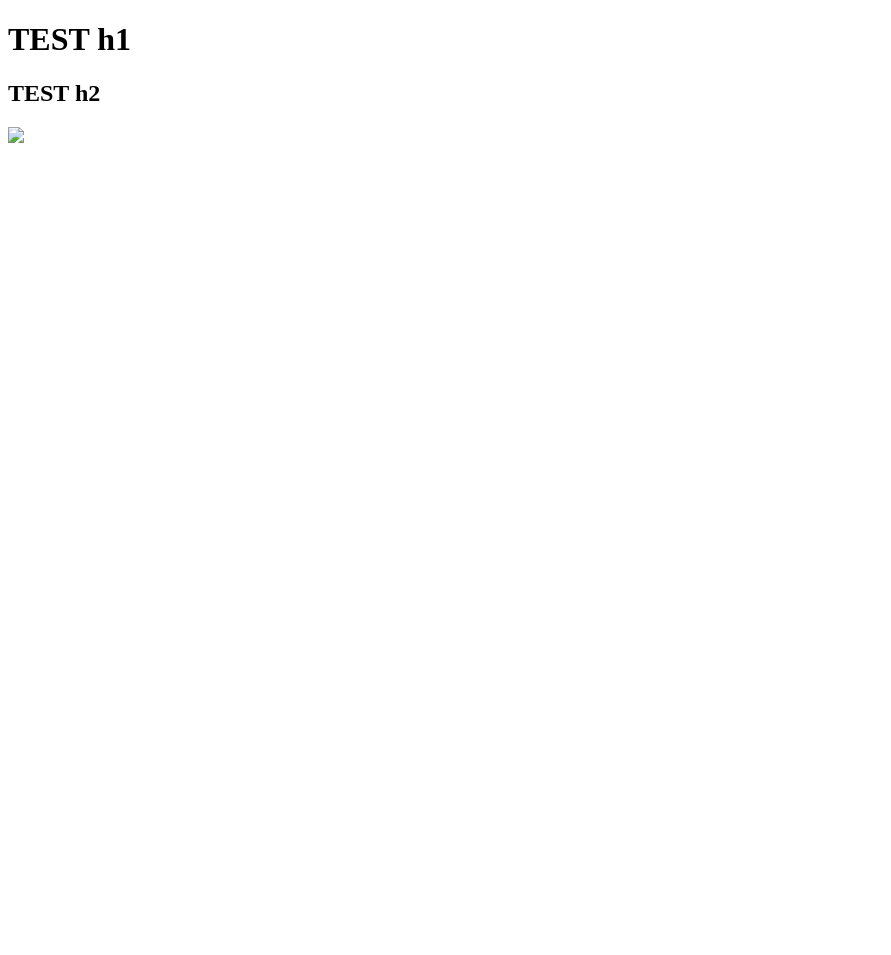
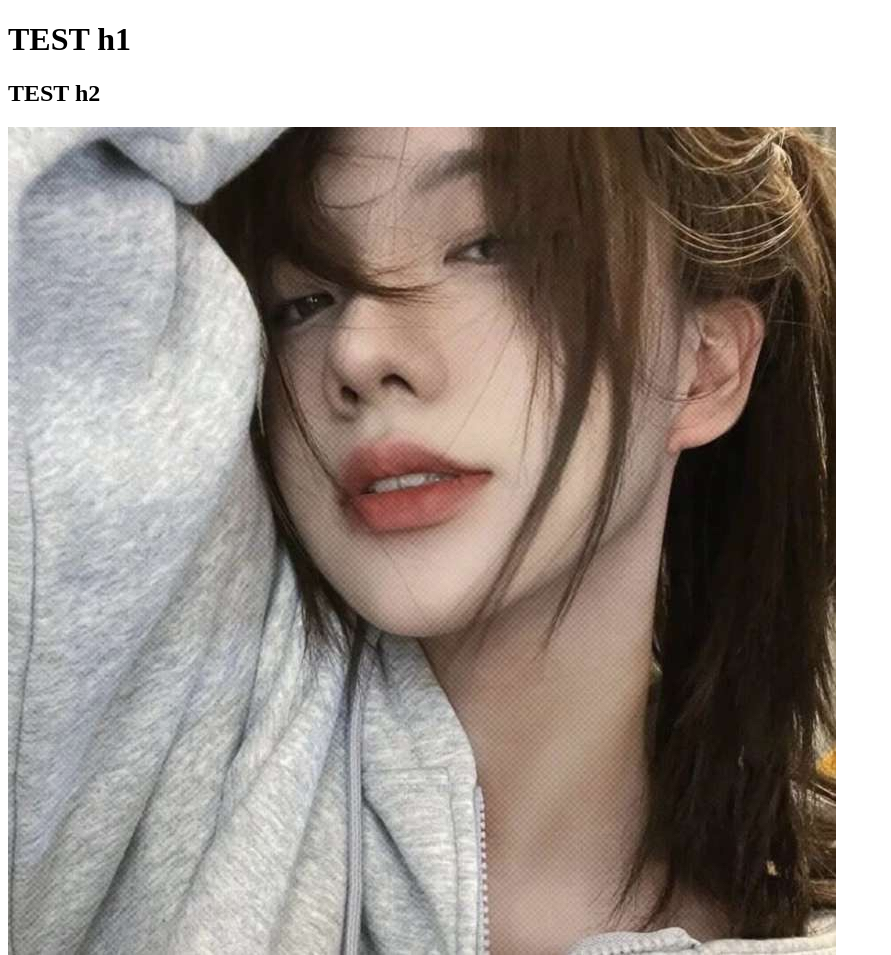
Before and after one commit to RequestsScript/life, a plain HTML site: page index.html in a window 1280 px wide. Shown: the whole page, without its empty margins (0-891 px from the left). Before the commit the page ends 800 px from the top, so only its background shows below. Drawn offline with Linux system fonts and the light colour scheme.

Commit message:
Update index.html

```diff
--- a/index.html
+++ b/index.html
@@ -6,6 +6,6 @@
   <body>
     <h1>TEST h1</h1>
     <h2>TEST h2</h2>
-    <img src="./1.jpg">
+    <img src="./1.jpeg">
   </body>
 </html>
```
